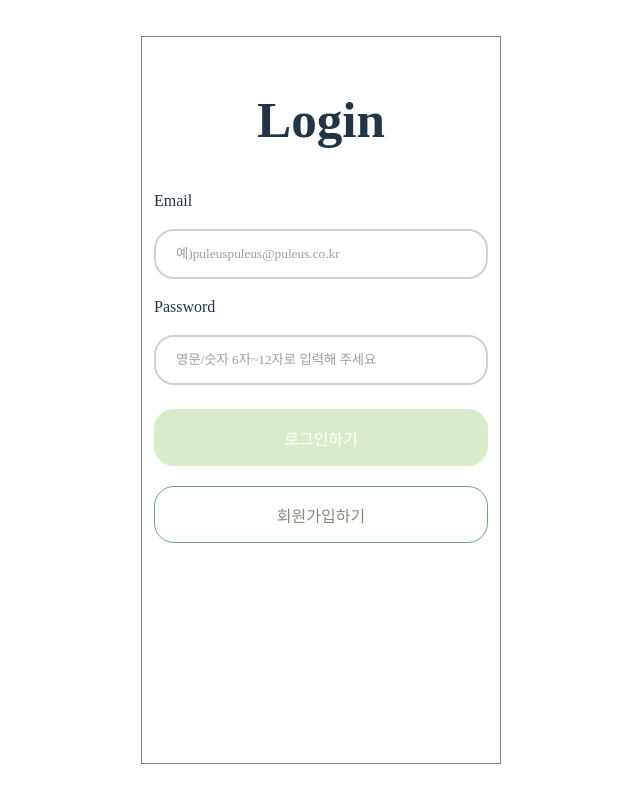
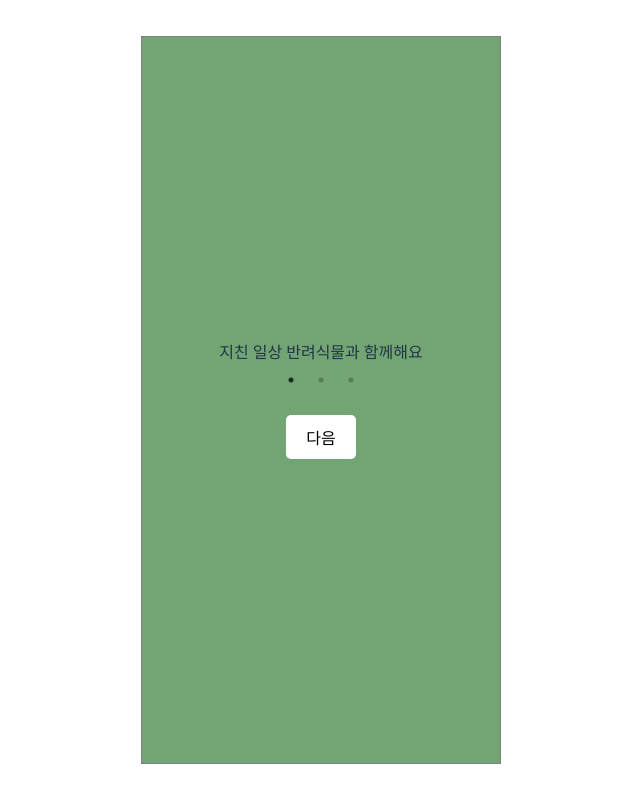
Before and after one commit to puru-puru/puru-puru-FE, a React (Vite) app: page / in a window 1280 px wide. Shown: the whole page, without its empty margins (319-959 px from the left). Built offline with nearby package versions, Linux system fonts and the light colour scheme.

Commit message:
[FEAT] splash 페이지 추가, 일지 페이지 접근 후 페이지 유지

```diff
--- a/src/api/http.ts
+++ b/src/api/http.ts
@@ -48,17 +48,17 @@ axios.interceptors.response.use(
                     } else {
                         alert('새로운 엑세스 토큰 발급에 실패했습니다.');
                         Cookies.remove('AccessToken');
-                        window.location.href = '/';
+                        window.location.href = '/signin';
                     }
                 } catch (error) {
                     console.error('오류 발생: ', error);
                     Cookies.remove('AccessToken');
                     alert('알 수 없는 오류가 발생했습니다. 로그아웃됩니다.');
-                    window.location.href = '/';
+                    window.location.href = '/signin';
                 }
             } else {
                 console.error('리프레시 토큰이 없습니다. 로그인 페이지로 이동합니다.');
-                window.location.href = '/';
+                window.location.href = '/signin';
             }
         }
         return Promise.reject(error);
--- /dev/null
+++ b/src/components/splash/Splash.tsx
@@ -0,0 +1,15 @@
+import { BottomText, SplashBackground } from './Splash.styles';
+
+const Splash = () => {
+    return (
+        <>
+            <SplashBackground>
+                <img src="./SplashIcon.svg" alt="" />
+                <BottomText>VERSION : 10.1.1</BottomText>
+            </SplashBackground>
+
+        </>
+    );
+};
+
+export default Splash;
--- a/src/pages/login/signin/SignIn.tsx
+++ b/src/pages/login/signin/SignIn.tsx
@@ -18,6 +18,7 @@ import { SharedInput } from '../../Shared.styles';
 
 const SignIn: React.FC = () => {
     const navigate = useNavigate();
+    const [hasNickname, setHasNickName] = useState(false);
     const [isChecked, setIsChecked] = useState(false);
     const [user, setUser] = useState<User>({
         email: '',
@@ -45,16 +46,17 @@ const SignIn: React.FC = () => {
         const accessTokenExpiration = Cookies.get('AccessToken');
 
         if (accessTokenExpiration) {
-            alert('이미 로그인되어 있습니다.');
+            if (hasNickname) alert('이미 로그인되어 있습니다.');
             navigate('/mainpage');
             return;
         }
+
         if (isEmailValid && isPasswordValid) {
             setIsChecked(true);
         } else {
             setIsChecked(false);
         }
-    }, [user.email, user.password, navigate]);
+    }, [user.email, user.password, navigate, hasNickname]);
 
     const handleLogin = async () => {
         try {
@@ -66,17 +68,14 @@ const SignIn: React.FC = () => {
             console.log(response);
             Cookies.set('AccessToken', response.data.accessToken, { expires: 1 / 24 });
             Cookies.set('RefreshToken', response.data.refreshToken, { expires: 30 });
-            const hasNickName = response.data.hasNickName;
+            setHasNickName(response.data.hasNickname);
             setUser({
                 email: '',
                 password: '',
             });
-
-            if (hasNickName === true) {
+            if (response.data.hasNickname) {
                 navigate('/mainpage');
-            } else {
-                navigate('/service');
-            }
+            } else navigate('/service');
         } catch (error: any) {
             if (error.response) {
                 const statusCode = error.response.status;
@@ -91,7 +90,6 @@ const SignIn: React.FC = () => {
     const handleSignUp = () => {
         navigate('/signup');
     };
-
     return (
         <LoginContainer>
             <div>
--- a/src/pages/login/signup/SignUp.tsx
+++ b/src/pages/login/signup/SignUp.tsx
@@ -54,7 +54,7 @@ const SignUp: React.FC = () => {
                 modalOpen();
                 setTimeout(() => {
                     modalClose();
-                    navigate('/');
+                    navigate('/signin');
                 }, 1500);
             } else {
                 setError('회원가입 실패');
@@ -101,7 +101,7 @@ const SignUp: React.FC = () => {
                     <StyledInput
                         type="password"
                         value={user.confirmPassword}
-                        $invalid={user.password !== user.confirmPassword}
+                        $invalid={!!( !user.password || user.password !== user.confirmPassword)}
                         onChange={(e) => setUser({ ...user, confirmPassword: e.target.value })}
                         placeholder="비밀번호를 재입력하세요"
                     />
--- /dev/null
+++ b/src/pages/onboarding/guide/SplashGuidePage.tsx
@@ -0,0 +1,101 @@
+import React, { useEffect, useState, useRef } from 'react';
+import { useRecoilState } from 'recoil';
+import { isSplashState } from '../../../recoil/atom';
+import Splash from '../../../components/splash/Splash';
+import Slider from 'react-slick';
+import 'slick-carousel/slick/slick.css';
+import 'slick-carousel/slick/slick-theme.css';
+import styled from 'styled-components';
+import { useNavigate } from 'react-router-dom';
+
+const SlideContainer = styled.div`
+    height: 100%;
+    width: 100%;
+    background-color: #72a474;
+    overflow-x: hidden;
+    display: flex;
+    justify-content: center;
+    align-items: center;
+    flex-direction: column;
+`;
+
+const StyledSlider = styled(Slider)`
+    width: 100%;
+
+    .slick-slide {
+        height: 100%;
+        display: flex !important;
+        justify-content: center;
+        align-items: center;
+    }
+`;
+
+const Button = styled.button`
+    padding: 10px 20px;
+    margin-top: 50px;
+    background-color: #fff;
+    border: none;
+    border-radius: 5px;
+    font-size: 16px;
+    cursor: pointer;
+
+    &:disabled {
+        opacity: 0.5;
+        cursor: not-allowed;
+    }
+`;
+
+const SplashGuidePage: React.FC = () => {
+    const [isSplash, setIsSplash] = useRecoilState(isSplashState);
+    const [currentSlide, setCurrentSlide] = useState(0);
+    const navigate = useNavigate();
+    const sliderRef = useRef<Slider>(null);
+
+    const settings = {
+        dots: true,
+        infinite: true,
+        speed: 500,
+        slidesToShow: 1,
+        slidesToScroll: 1,
+        afterChange: (current: number) => setCurrentSlide(current),
+    };
+
+    useEffect(() => {
+        const timeout = setTimeout(() => {
+            setIsSplash(false);
+        }, 1500);
+
+        return () => clearTimeout(timeout);
+    }, [setIsSplash]);
+
+    const handleLoginButtonClick = () => {
+        navigate('/signin');
+    };
+
+    const handleNextButtonClick = () => {
+        if (sliderRef.current) {
+            sliderRef.current.slickNext();
+        }
+    };
+
+    if (isSplash) {
+        return <Splash />;
+    } else
+        return (
+            <SlideContainer>
+                <StyledSlider {...settings} ref={sliderRef}>
+                    <div>지친 일상 반려식물과 함께해요</div>
+                    <div>반려 식물 테스트와 함께 반려 식물을 구경해요</div>
+                    <div>자신의 반려식물을 자랑해주세요</div>
+                </StyledSlider>
+                {currentSlide === 2 ? (
+                    <Button onClick={handleLoginButtonClick}>로그인</Button>
+                ) : (
+                    <Button onClick={handleNextButtonClick}>다음</Button>
+
+                )}
+            </SlideContainer>
+        );
+};
+
+export default SplashGuidePage;
--- a/src/recoil/atom.ts
+++ b/src/recoil/atom.ts
@@ -9,3 +9,13 @@ export const currentStepState = atom({
   key: 'currentStepState',
   default: 1,
 })
+
+export const isSplashState = atom({
+  key: 'isSplashState',
+  default: true,
+});
+
+export const myplantPageState = atom({
+  key: 'currentPageState',
+  default: 1,
+});
--- a/src/route/Routes.tsx
+++ b/src/route/Routes.tsx
@@ -8,7 +8,7 @@ import {
 import Cookies from 'js-cookie';
 import Layout from '../components/atoms/Layout';
 import { GlobalStyles } from '../components/atoms/GlobalStyled';
-import Spinner from '/Spin.gif'
+import Spinner from '/Spin.gif';
 
 // Lazy-loaded components
 const SignIn = lazy(() => import('../pages/login/signin/SignIn'));
@@ -17,13 +17,16 @@ const ServicePage = lazy(() => import('../pages/onboarding/service/ServicePage')
 const NameDecision = lazy(() => import('../pages/onboarding/nickname/NameDecision'));
 const MyPlantPage = lazy(() => import('../pages/mypage/MyPlantPage'));
 const MyComponent = lazy(() => import('../pages/mypage/MyComponent'));
-const PlantRegistrationPage = lazy(() => import('../pages/mypage/registration/PlantRegistrationPage'));
+const PlantRegistrationPage = lazy(
+    () => import('../pages/mypage/registration/PlantRegistrationPage'),
+);
 const CommunityPage = lazy(() => import('../pages/community/CommunityPage'));
 const CommunityWritePage = lazy(() => import('../pages/community/write/CommunityWritePage'));
 const MyProfile = lazy(() => import('../pages/myprofile/MyProfilepage'));
 const MainPage = lazy(() => import('../pages/mainpage/MainPage'));
 const BoardTest = lazy(() => import('../pages/boardtest/boardtestpage/BoardTest'));
 const BoardResult = lazy(() => import('../pages/boardtest/boardresultpage/BoardResult'));
+const SplashGuidePage = lazy(() => import('../pages/onboarding/guide/SplashGuidePage'));
 
 // RouterInfo 배열
 const RouterInfo = [
@@ -31,8 +34,8 @@ const RouterInfo = [
     { path: '/myprofile', element: <MyProfile />, withAuthorization: true },
     { path: '/plants', element: <PlantRegistrationPage />, withAuthorization: true },
     { path: '/mainpage', element: <MainPage />, withAuthorization: true },
-    { path: '/service', element: <ServicePage />, withAuthorization: false },
-    { path: '/users', element: <NameDecision />, withAuthorization: false },
+    { path: '/service', element: <ServicePage />, withAuthorization: true },
+    { path: '/users', element: <NameDecision />, withAuthorization: true },
     { path: '/mycomponent', element: <MyComponent />, withAuthorization: true },
     { path: '/community', element: <CommunityPage />, withAuthorization: true },
     { path: '/communitywrite', element: <CommunityWritePage />, withAuthorization: true },
@@ -54,23 +57,40 @@ export const Routes = () => {
     return (
         <Router>
             <GlobalStyles />
-            <Suspense fallback={<div  style={{ position: 'fixed', top: '50%', left: '50%', transform: 'translate(-50%, -50%)' }}> <img src={Spinner} alt="Loding" /></div>}>
+            <Suspense
+                fallback={
+                    <div
+                        style={{
+                            position: 'fixed',
+                            top: '50%',
+                            left: '50%',
+                            transform: 'translate(-50%, -50%)',
+                        }}
+                    >
+                        {' '}
+                        <img src={Spinner} alt="Loding" />
+                    </div>
+                }
+            >
                 <ReactRouterRoutes>
                     <Route element={<Layout />}>
                         {RouterInfo.map(({ path, element, withAuthorization }) => (
                             <Route
                                 key={path}
                                 path={path}
-                                element={withAuthorization ? (
-                                    <Authorization redirectTo="/" children={element} />
-                                ) : (
-                                    element
-                                )}
+                                element={
+                                    withAuthorization ? (
+                                        <Authorization redirectTo="/" children={element} />
+                                    ) : (
+                                        element
+                                    )
+                                }
                             />
                         ))}
-                        <Route path="/" element={<SignIn />} />
+                        <Route path="/signin" element={<SignIn />} />
+                        <Route path="/" element={<SplashGuidePage />} />
                         <Route path="/signup" element={<SignUp />} />
-                        <Route path="*" element={<Navigate replace to="/" />} />
+                        <Route path="*" element={<Navigate replace to="/signin" />} />
                     </Route>
                 </ReactRouterRoutes>
             </Suspense>
```
Also changed, not shown: src/components/splash/Splash.styles.ts (added, +34 -0 lines), src/pages/mypage/MyPlantPage.tsx (+14 -51 lines), public/SplashIcon.svg (added).
